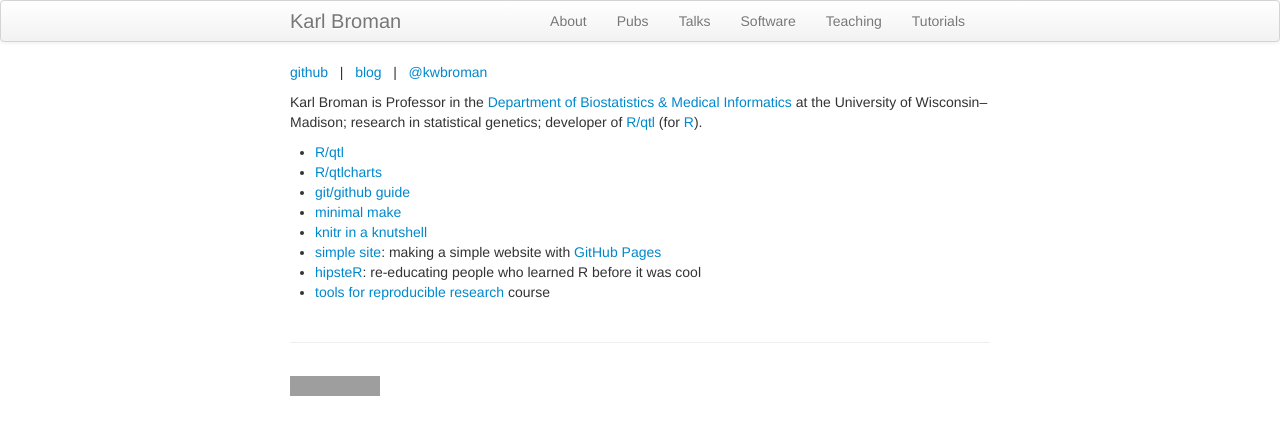
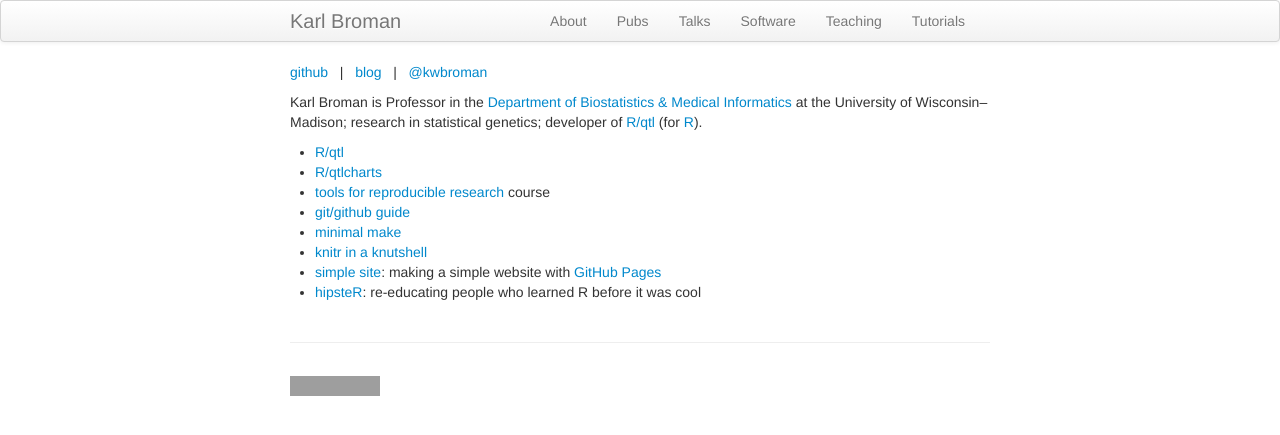
Before and after one commit to kbroman/kbroman.github.io, a Jekyll site: the page built from index.md, in a window 1280 px wide. Shown: the top 435 px of the page. Built offline with Jekyll 4.4.1, drawn with Linux system fonts in a browser that asks for light colours; grey boxes are pictures that could not be loaded.

Commit message:
Small reordering on front page

```diff
--- a/index.md
+++ b/index.md
@@ -15,10 +15,10 @@ research in statistical genetics; developer of
 
 - [R/qtl](http://www.rqtl.org)
 - [R/qtlcharts](http://kbroman.github.io/qtlcharts)
+- [tools for reproducible research](http://kbroman.github.io/Tools4RR) course
 - [git/github guide](http://kbroman.github.io/github_tutorial)
 - [minimal make](http://kbroman.github.io/minimal_make)
 - [knitr in a knutshell](http://kbroman.github.io/knitr_knutshell)
 - [simple site](http://kbroman.github.io/simple_site): making a simple
   website with [GitHub Pages](http://pages.github.com)
 - [hipsteR](http://kbroman.github.io/hipsteR/): re-educating people who learned R before it was cool
-- [tools for reproducible research](http://kbroman.github.io/Tools4RR) course
```
